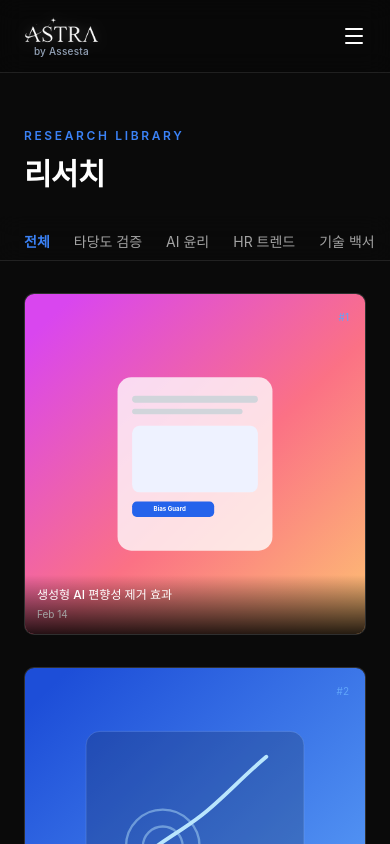
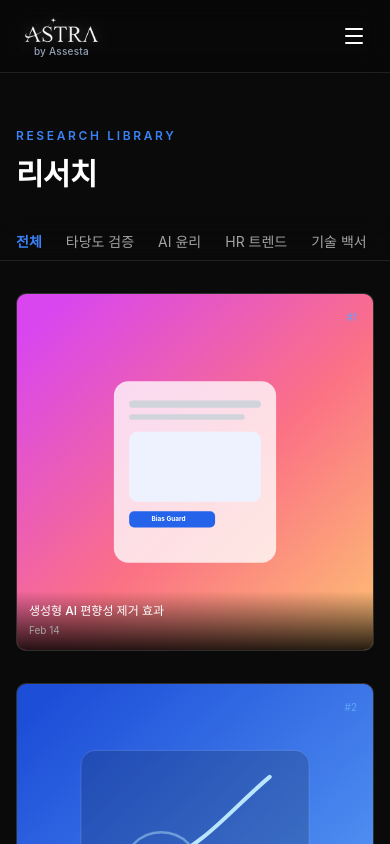
Before and after one commit to sycho2003/v0-hr, a Next.js app: page /research in a window 390 px wide. Shown: the top 844 px of the page. Built offline with nearby package versions, Linux system fonts and the light colour scheme; a web font is replaced by a local one.

Commit message:
refactor: restructure page layout for consistent padding and separation

```diff
--- a/app/research/page.tsx
+++ b/app/research/page.tsx
@@ -104,17 +104,16 @@ export default function ResearchPage() {
 
   return (
     <div className="min-h-screen bg-neutral-950 pb-24 pt-32 text-white">
-      <div className="mx-auto w-full px-6 lg:px-10 xl:px-[120px]">
-        <header className="mb-6">
+      {/* Header section with consistent padding */}
+      <header className="mb-6 px-4 sm:px-6 lg:px-10 xl:px-[120px]">
         <p className="text-brand-primary text-xs font-semibold uppercase tracking-[0.22em]">Research Library</p>
         <h1 className="mt-3 text-3xl font-extrabold tracking-tight text-white md:text-4xl">리서치</h1>
       </header>
 
-        {/* Tab bar: full-width background that breaks out of the content container */}
-        <div className="sticky top-16 z-40 mb-8">
-          <div className="relative left-1/2 right-1/2 -ml-[50vw] -mr-[50vw] w-screen bg-neutral-950/90 backdrop-blur-md">
+      {/* Tab bar: full-width background, inner content aligned to 120px */}
+      <div className="sticky top-16 z-40 mb-8 w-full bg-neutral-950/90 backdrop-blur-md">
         <div className="overflow-x-auto">
-              <div className="min-w-max border-b border-white/10 px-6 pt-4 pb-2 lg:px-10 xl:px-[120px]">
+          <div className="min-w-max border-b border-white/10 px-4 pt-4 pb-2 sm:px-6 lg:px-10 xl:px-[120px]">
             <div className="flex items-center gap-6 text-sm">
               {categoryTabs.map((tab) => (
                 <button
@@ -130,8 +129,9 @@ export default function ResearchPage() {
           </div>
         </div>
       </div>
-        </div>
 
+      {/* Main content with consistent padding */}
+      <div className="px-4 sm:px-6 lg:px-10 xl:px-[120px]">
         <section className="mb-24">
           <div className="flex flex-col gap-8 lg:flex-row lg:items-start">
             <div className="hidden lg:sticky lg:top-[8rem] lg:block lg:h-[527.16px] lg:w-[70%]">
```
Lines whose indentation alone changed are shown as unchanged.
